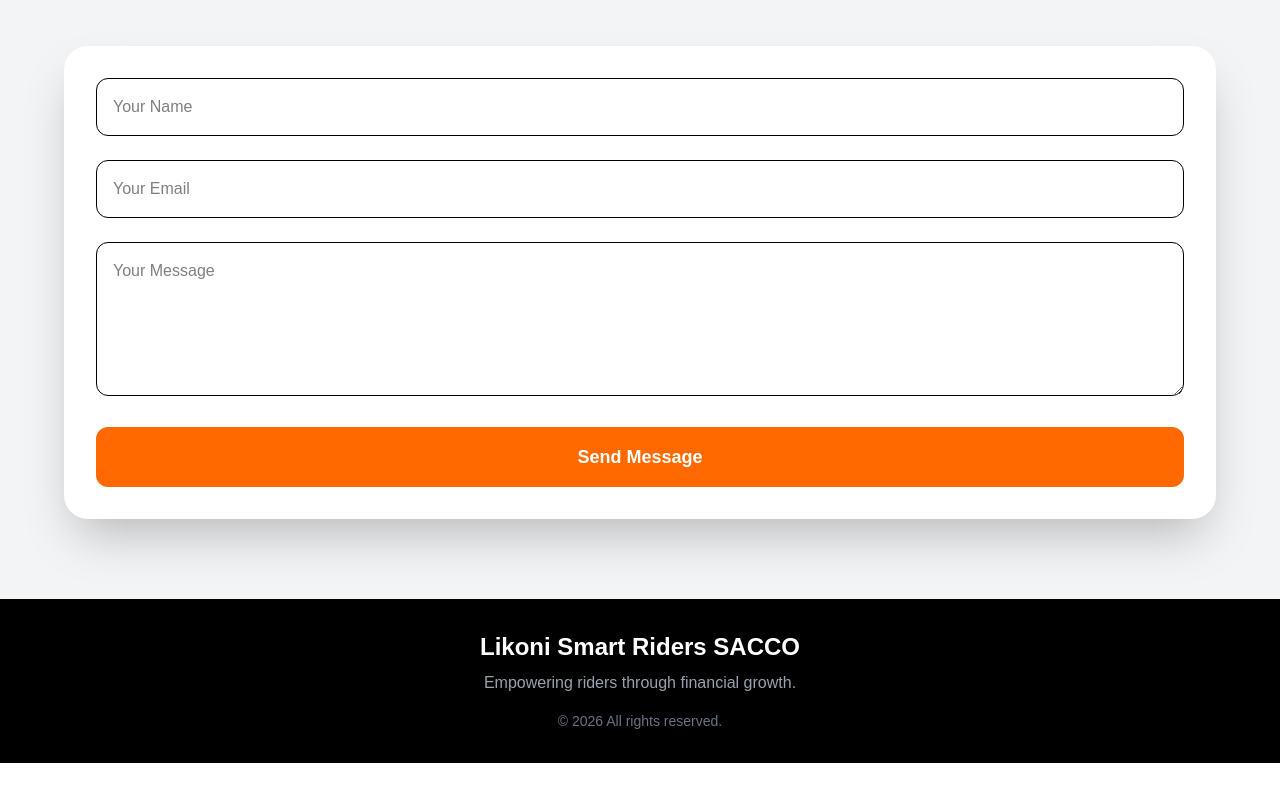
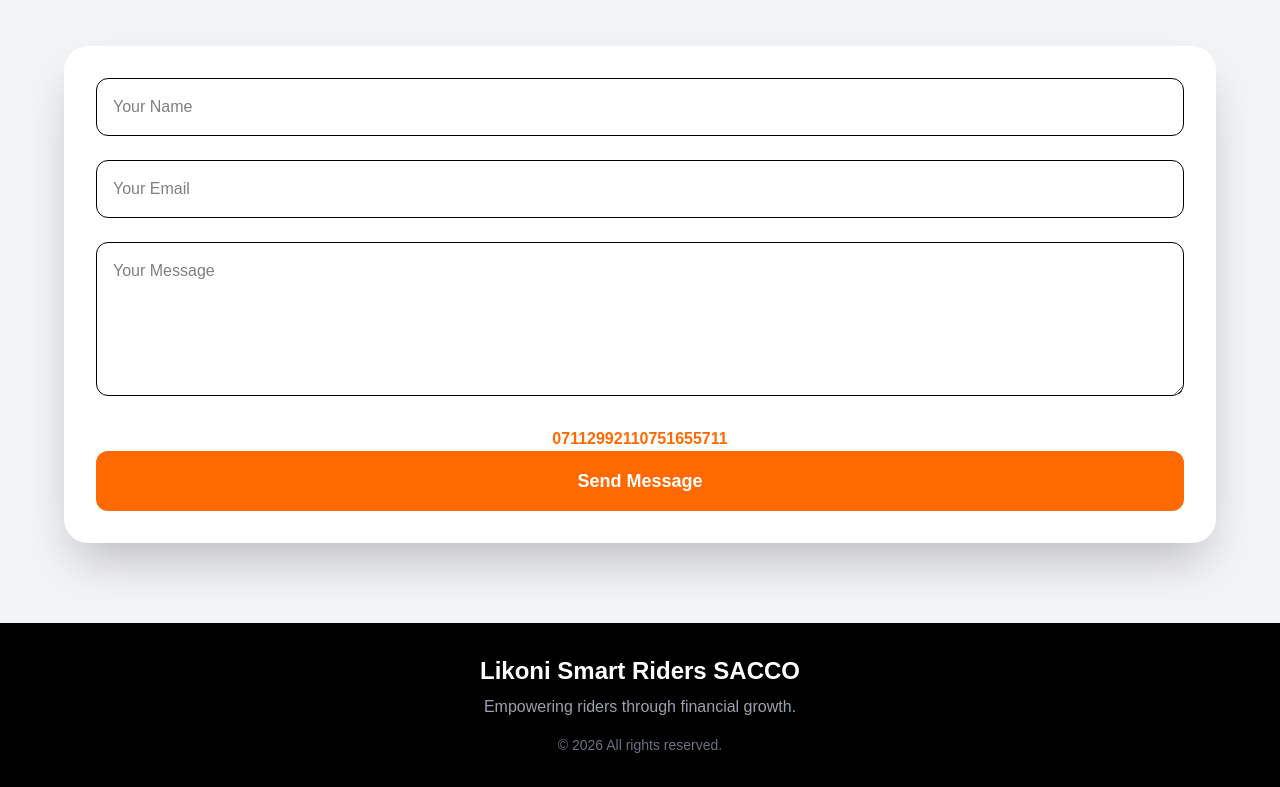
Before and after one commit to rommyromzy-prog/likoni-smart-riders-sacco, a Next.js app: page / in a window 1280 px wide. Shown: the part 3968-4755 px from the top of the page. Before the commit the page ends 4731 px from the top, so only its background shows below. Built offline with nearby package versions, Linux system fonts and the light colour scheme.

Commit message:
Update Website

```diff
--- a/app/components/Contact.tsx
+++ b/app/components/Contact.tsx
@@ -82,6 +82,19 @@ const sendEmail = (e: React.FormEvent) => {
             required
             className="w-full p-4 border rounded-xl outline-none focus:ring-2 focus:ring-orange-500"
           />
+          <a
+  href="tel:0711299211"
+  className="text-orange-500 font-semibold hover:underline"
+>
+  0711299211
+</a>
+
+<a
+  href="tel:0751655711"
+  className="text-orange-500 font-semibold hover:underline"
+>
+  0751655711
+</a>
 
           <button
             type="submit"
--- a/app/components/Membership.tsx
+++ b/app/components/Membership.tsx
@@ -1,6 +1,10 @@
 import { motion } from "framer-motion";
+import { useState } from "react";
 
 export default function Membership() {
+
+  const [success, setSuccess] = useState(false);
+
   const handlePayment = async () => {
     try {
       const response = await fetch("/api/token/stkpush", {
@@ -19,7 +23,7 @@ export default function Membership() {
       console.log(data);
 
       alert("STK Push Sent Successfully!");
-  }catch (error: any) {
+    } catch (error: any) {
       console.error("Payment Error:", error);
 
       alert("Check browser console (F12) for error details");
--- a/app/membership/page.js
+++ b/app/membership/page.js
@@ -1,4 +1,12 @@
+"use client";
+
+import { useState } from "react";
+
+const [success, setSuccess] = useState(false);
+
 export default function MembershipPage() {
+
+  const [success, setSuccess] = useState(false);
   return (
     <main className="min-h-screen bg-gray-100 py-20 px-6">
 
@@ -15,6 +23,7 @@ export default function MembershipPage() {
     setSuccess(true);
   }}
 >
+
 
           <div>
             <label className="block mb-2 font-medium">
@@ -83,7 +92,12 @@ export default function MembershipPage() {
             Submit Application
           </button>
 
-        </form>
+          {success && (
+            <div className="bg-green-100 text-green-800 p-4 rounded-xl mb-6 text-center">
+              ✅ Application submitted successfully!
+            </div>
+          )}
+      </form>
 
       </div>
 
```
Lines whose indentation alone changed are shown as unchanged.
